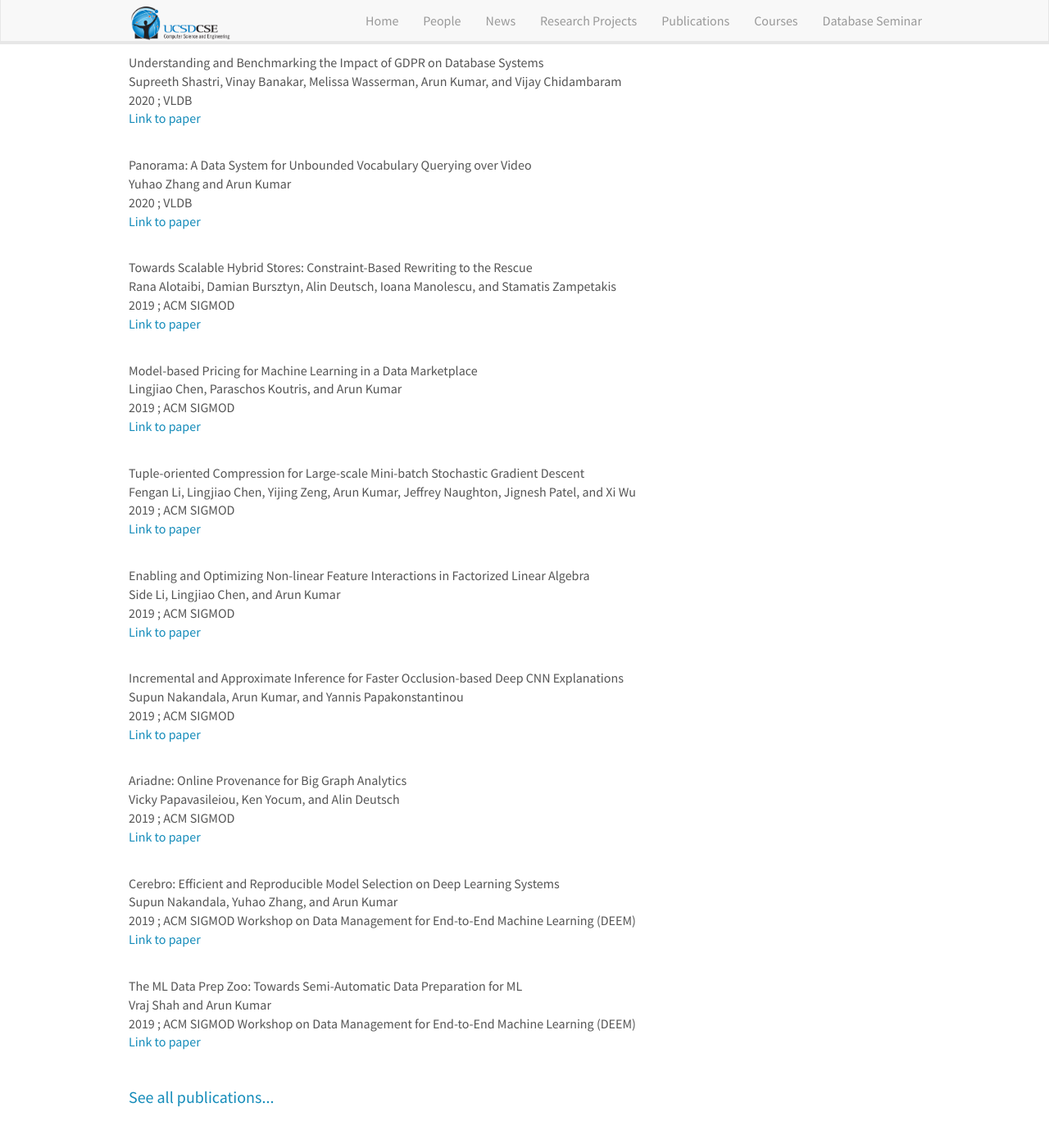
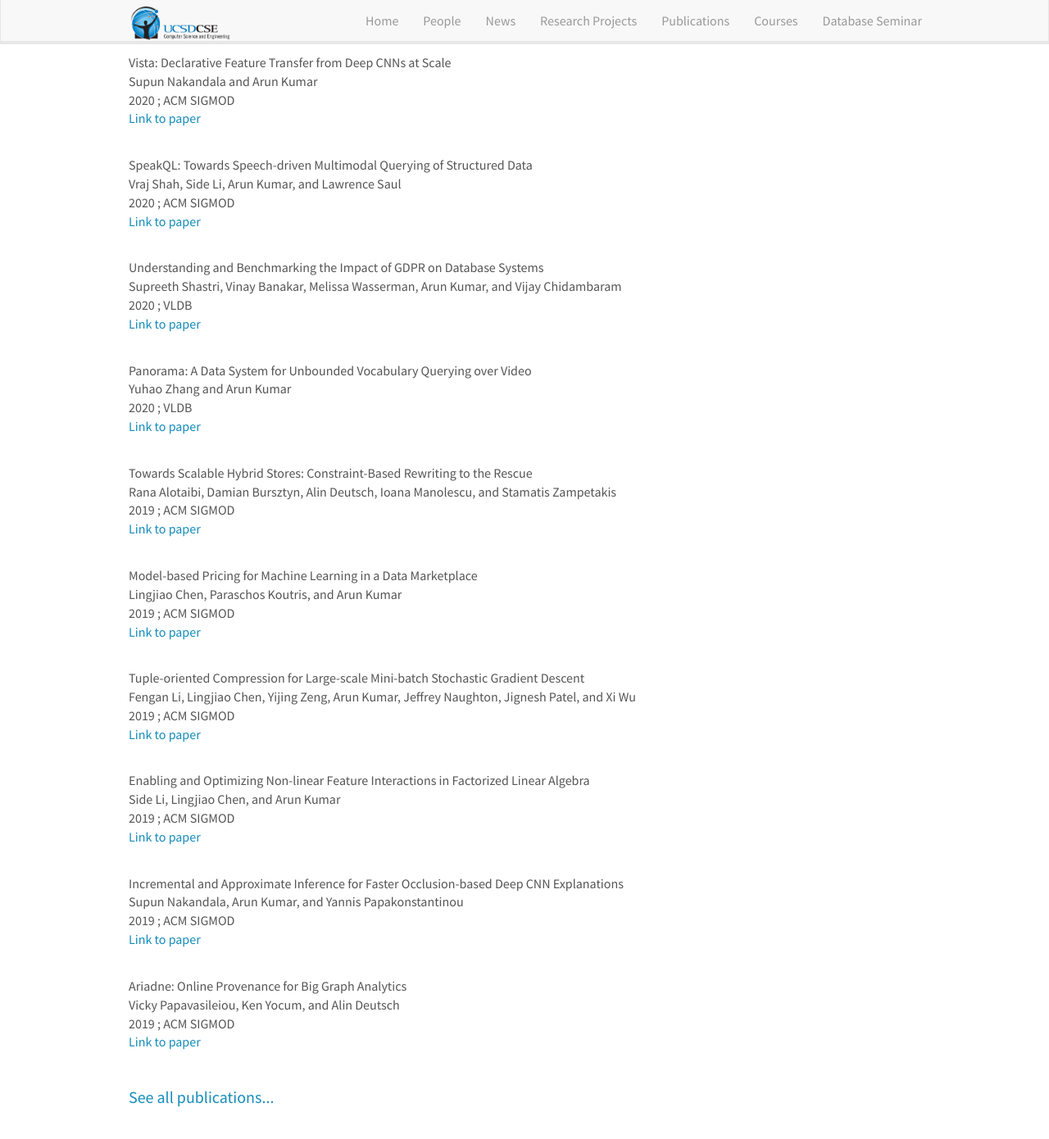
Before and after one commit to dbucsd/dbucsd.github.io, a Jekyll site: the page built from index.md, in a window 1280 px wide and 1400 px high, scrolled down 4657 px. Shown: the top 1390 px of the window at 82% size. Built offline with Jekyll 4.4.1, drawn with Linux system fonts in a browser that asks for light colours; nearby versions of some CDN libraries.

```diff
--- a/_data/papers.yml
+++ b/_data/papers.yml
@@ -1,3 +1,13 @@
+- year: 2020
+  venue: ACM SIGMOD
+  title: "Vista: Declarative Feature Transfer from Deep CNNs at Scale"
+  author: Supun Nakandala and Arun Kumar
+  link: https://adalabucsd.github.io/vista.html
+- year: 2020
+  venue: ACM SIGMOD
+  title: "SpeakQL: Towards Speech-driven Multimodal Querying of Structured Data"
+  author: Vraj Shah, Side Li, Arun Kumar, and Lawrence Saul
+  link: https://adalabucsd.github.io/speakql.html
 - year: 2020
   venue: VLDB
   title: "Understanding and Benchmarking the Impact of GDPR on Database Systems"
```
